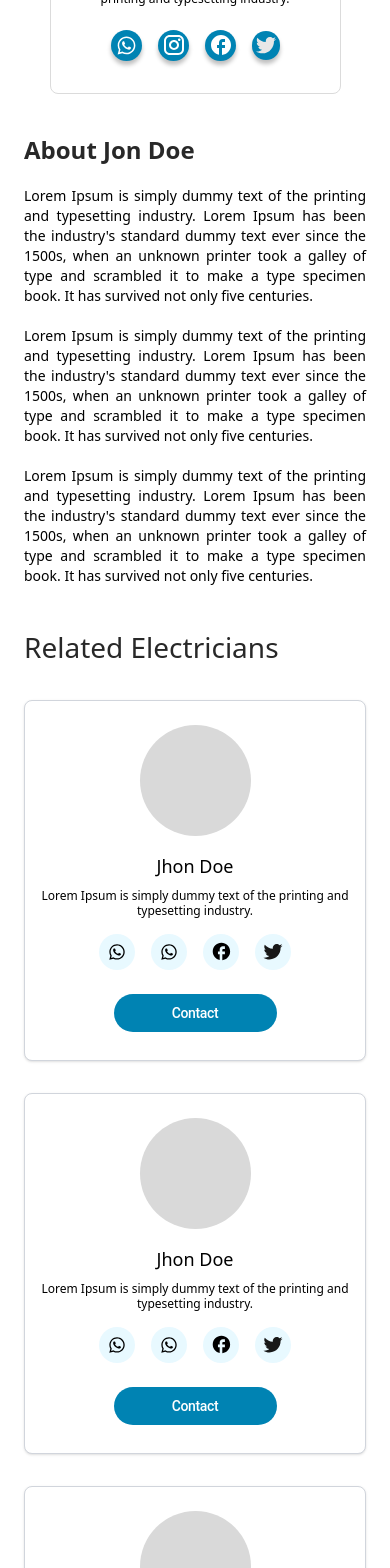
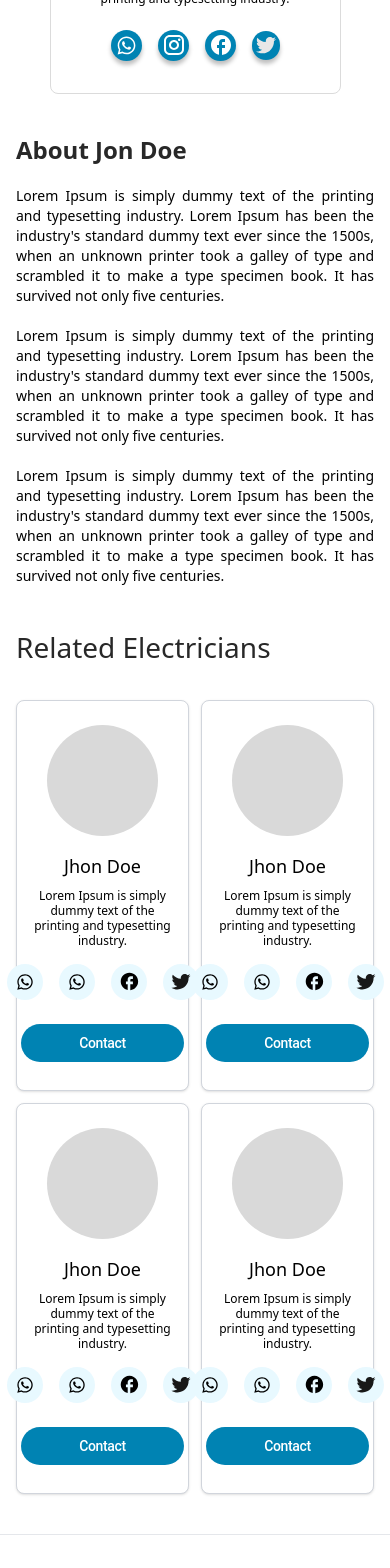
Before and after one commit to noorhossain809/dawarly-ripon-bhai, a React (Vite) app: page /profilePage in a window 390 px wide. Shown: the part 400-1968 px from the top of the page. Built offline with nearby package versions, Linux system fonts and the light colour scheme.

Commit message:
responsive-mobile

```diff
--- a/src/components/pages/Electricity.jsx
+++ b/src/components/pages/Electricity.jsx
@@ -56,7 +56,7 @@ const Electricity = () => {
       </div>
 
       {/* Subcategories Section */}
-      <div className="grid grid-cols-1 sm:grid-cols-2 lg:grid-cols-4 gap-5 max-w-[1200px] mx-auto">
+      <div className="grid grid-cols-2 lg:grid-cols-4 md:gap-5 gap-2 max-w-7xl md:mx-auto mx-6">
         {subCategories.map((category, index) => (
           <div
             key={index}
@@ -70,7 +70,7 @@ const Electricity = () => {
                 className="w-full h-full object-contain group-hover:filter group-hover:brightness-0 group-hover:invert"
               />
             </div>
-            <div className="text-base font-semibold font-['Inter'] text-[#3a4e39] group-hover:text-white">
+            <div className="md:text-base text-sm font-semibold text-center font-['Inter'] text-[#3a4e39] group-hover:text-white">
               {category.title}
             </div>
           </div>
--- a/src/components/pages/GeneralElectricity.jsx
+++ b/src/components/pages/GeneralElectricity.jsx
@@ -49,12 +49,12 @@ const GeneralElectricity = () => {
       </div>
 
       {/* Electricians Grid */}
-      <div className="grid grid-cols-1 sm:grid-cols-1 md:grid-cols-2 lg:grid-cols-4 gap-8 mt-8 md:mx-0 mx-6">
+      <div className="grid  grid-cols-2 md:grid-cols-3 lg:grid-cols-4 md:gap-8 gap-3 mt-8 md:mx-0 mx-4">
         {electricians.map((electrician, index) => (
           <div
             key={index}
             onClick={() => navigate("/profilePage")} // Navigate to the same route
-            className="w-full md:w-[291px] h-[364px] bg-white rounded-lg border border-gray-300 flex flex-col items-center shadow-sm cursor-pointer hover:shadow-md"
+            className="w-full py-4 bg-white rounded-lg border border-gray-300 flex flex-col items-center shadow-sm cursor-pointer hover:shadow-md"
           >
             <div className="w-[111px] h-[111px] mt-6 bg-[#d9d9d9] rounded-full"></div>
             <h3 className="mt-4 text-black text-base font-medium ">
--- a/src/components/pages/HomeProduct.jsx
+++ b/src/components/pages/HomeProduct.jsx
@@ -81,12 +81,12 @@ const HomeProduct = () => {
 
   return (
     <div className="mt-10">
-      <div className="grid grid-cols-1 sm:grid-cols-2 lg:grid-cols-4 gap-[20px] mt-10 max-w-7xl md:mx-auto mx-10">
+      <div className="grid grid-cols-2 lg:grid-cols-4 gap-[20px] mt-10 max-w-7xl md:mx-auto mx-6">
         {products.map((product, index) => (
           <div
             key={index}
             onClick={() => navigate(product.route)}
-            className="h-[200px] rounded-xl border-2 px-6 w-full flex flex-col items-center justify-center text-center transition-all cursor-pointer border-[#0083b3] hover:bg-[#0083b3] group"
+            className="py-2 md:py-6 rounded-xl border-2 px-6 w-full flex flex-col items-center justify-center text-center transition-all cursor-pointer border-[#0083b3] hover:bg-[#0083b3] group"
           >
             <div className="w-16 h-16 mb-4 rounded-full flex justify-center items-center">
               <img
@@ -102,7 +102,7 @@ const HomeProduct = () => {
         ))}
       </div>
         <div className="flex justify-center items-center my-10">
-          <button className="text-center px-10 py-4 bg-[#0083b3] rounded-md text-white text-lg font-medium ">
+          <button className="text-center px-10 py-4 bg-[#0083b3] rounded-md text-white md:text-lg font-medium ">
             Technical Worker Registration
           </button>
         </div>
--- a/src/components/pages/ProfilePage.jsx
+++ b/src/components/pages/ProfilePage.jsx
@@ -28,7 +28,7 @@ const ProfilePage = () => {
   ];
 
   return (
-    <div className="flex flex-col items-center w-full h-full bg-white mt-16">
+    <div className=" bg-white mt-16 max-w-7xl mx-auto">
       {/* Section 1 */}
       <div className="w-full md:w-[90%] lg:w-[1440px] h-auto md:h-[527px] relative bg-white flex flex-col md:flex-row justify-center items-center md:gap-10">
         {/* Left Profile Card */}
@@ -91,7 +91,7 @@ const ProfilePage = () => {
         </div>
 
         {/* About Section */}
-        <div className="w-full md:ml-[80px] mt-10 md:mt-0 px-6 md:px-0">
+        <div className="w-full md:ml-[80px] mt-10 md:mt-0 px-4 md:px-0">
           <div className="text-[#282828] md:text-[28px] text-2xl font-bold ">
             About Jon Doe
           </div>
@@ -117,7 +117,7 @@ const ProfilePage = () => {
       </div>
 
       {/* Section 2 */}
-      <div className="w-full flex flex-col py-10 bg-white md:px-0 px-6">
+      <div className=" flex flex-col py-10 bg-white md:mx-0 mx-4">
         {/* Heading */}
         <div className="w-full max-w-[1248px] mx-auto">
           <h2 className="text-[#282828] text-[28px] font-medium mb-8">
@@ -126,11 +126,11 @@ const ProfilePage = () => {
         </div>
 
         {/* Grid Layout */}
-        <div className="grid grid-cols-1 sm:grid-cols-2 lg:grid-cols-4 gap-8 max-w-[1248px] mx-auto">
+        <div className="grid grid-cols-2 lg:grid-cols-4 md:gap-8 gap-3 ">
           {electricians.map((electrician, index) => (
             <div
               key={index}
-             style={{paddingBottom:'28px'}} className="w-full md:w-[291px] h-auto bg-white rounded-lg border border-gray-300 flex flex-col items-center shadow-sm"
+             style={{paddingBottom:'28px'}} className="w-full bg-white rounded-lg border border-gray-300 flex flex-col items-center shadow-sm"
             >
               <div className="w-[111px] h-[111px] mt-6 bg-[#d9d9d9] rounded-full"></div>
               <h3 className="text-black text-lg font-medium  mt-4">
```
